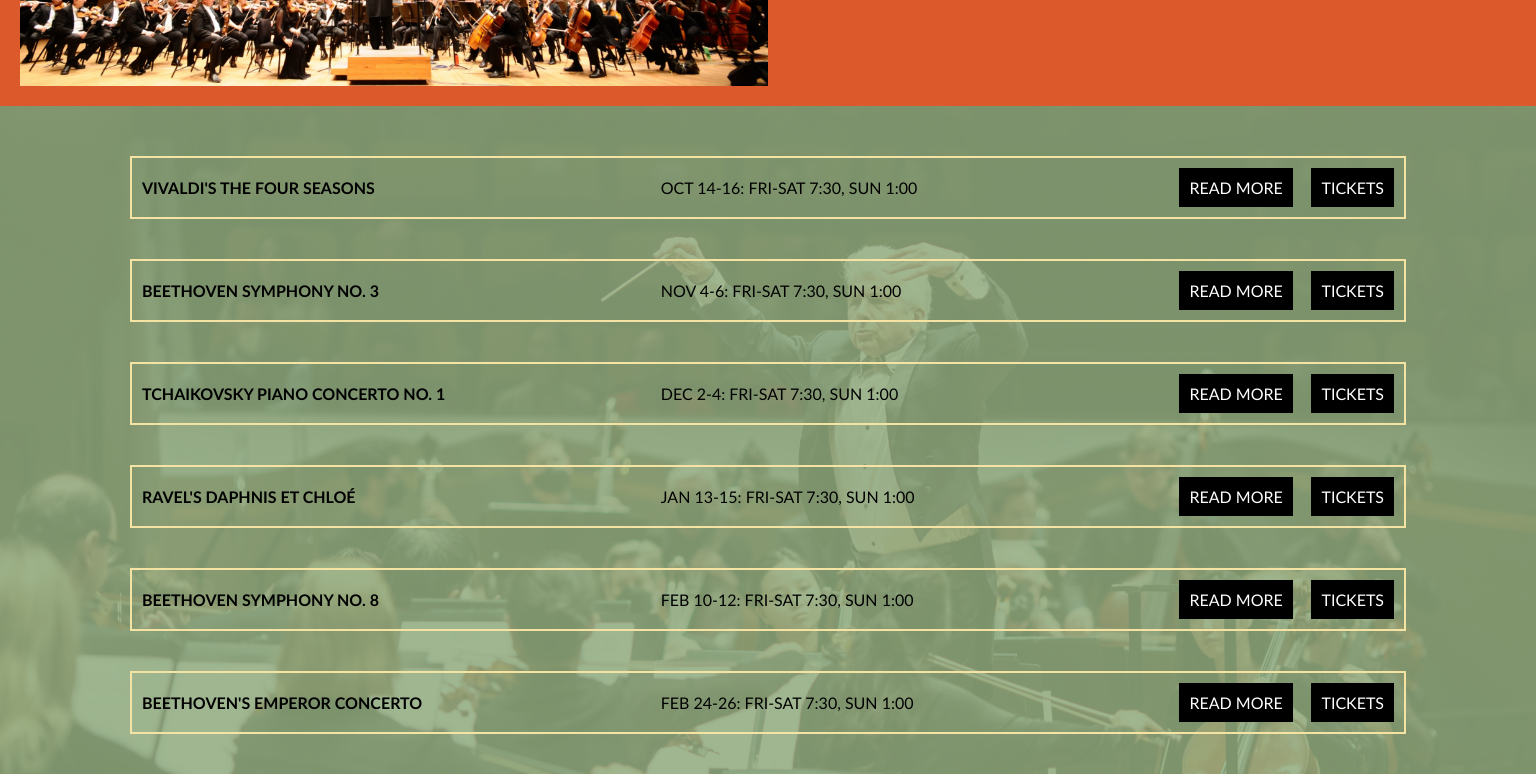
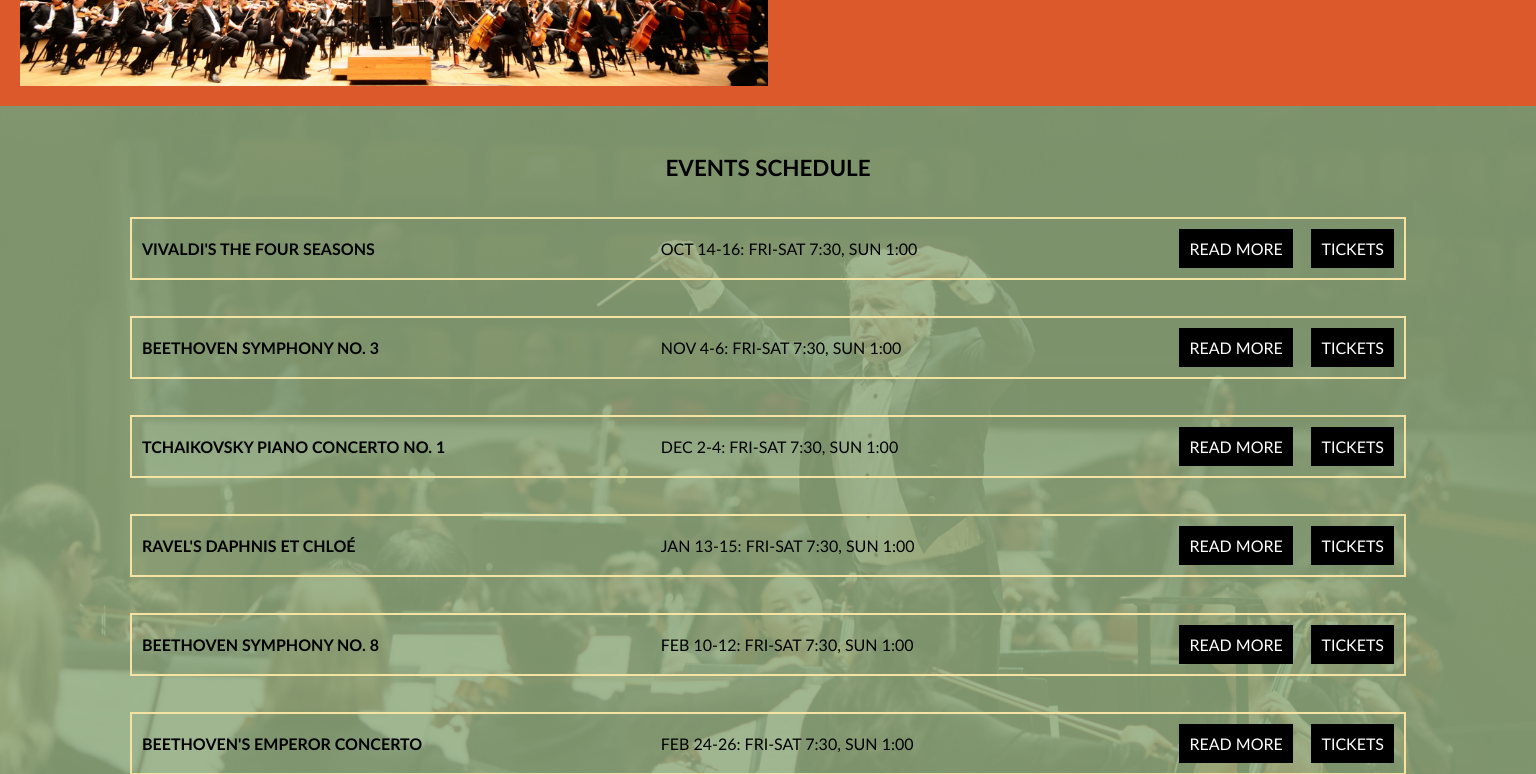
Before and after one commit to marlenaiacometti/marlenaiacometti.github.io, a plain HTML site: page index.html in a window 1536 px wide. Shown: the part 584-1358 px from the top of the page. Drawn offline with Linux system fonts and the light colour scheme.

Commit message:
updated CSS midterm

```diff
--- a/CSS/index.css
+++ b/CSS/index.css
@@ -58,6 +58,7 @@ nav a:active {
 #intro img {
     width: 50%;
     margin-right: 20px;
+    object-fit: cover;
 }
 
 #season {
@@ -84,9 +85,16 @@ article {
     z-index: 2;
 }
 
+article h3 {
+    font-size: 1.4em;
+    text-align: center;
+    text-transform: uppercase;
+    margin: 18px;
+}
+
 .event {
     text-transform: uppercase;
-    margin: 20px 0px;
+    margin: 18px 0px;
     padding: 10px;
     display: flex;
     flex: 2;
@@ -118,13 +126,13 @@ article {
     text-decoration: none;
 }
 
-h3 {
+.popup h3 {
     margin-top: 20px;
     text-transform: uppercase;
     font-size: 16px;
 }
 
-h4 {
+.popup h4 {
     text-transform: uppercase;
     font-weight: normal;
 }
@@ -260,6 +268,10 @@ footer p {
 
 @media screen and (min-width: 1500px) {
     main img {
+        width: 100%;
+        height: 1050px;
+        object-fit: cover;
+        overflow: hidden;
         opacity: 15%;
     }
 
@@ -277,6 +289,6 @@ footer p {
 
     footer {
         position: relative;
-        top: 30px;
+        z-index: 2;
     }
 }
--- a/index.html
+++ b/index.html
@@ -33,6 +33,7 @@
     <main>
         <img src="img/css-midterm-assets/colorado_symphony.jpg" alt="Colorado Symphony performance">
         <article>
+            <h3>Events Schedule</h3>
             <div class="event">
                 <div class= "title">Vivaldi's The Four Seasons</div>
                 <div>OCT 14-16: FRI-SAT 7:30, SUN 1:00 </div>
```
